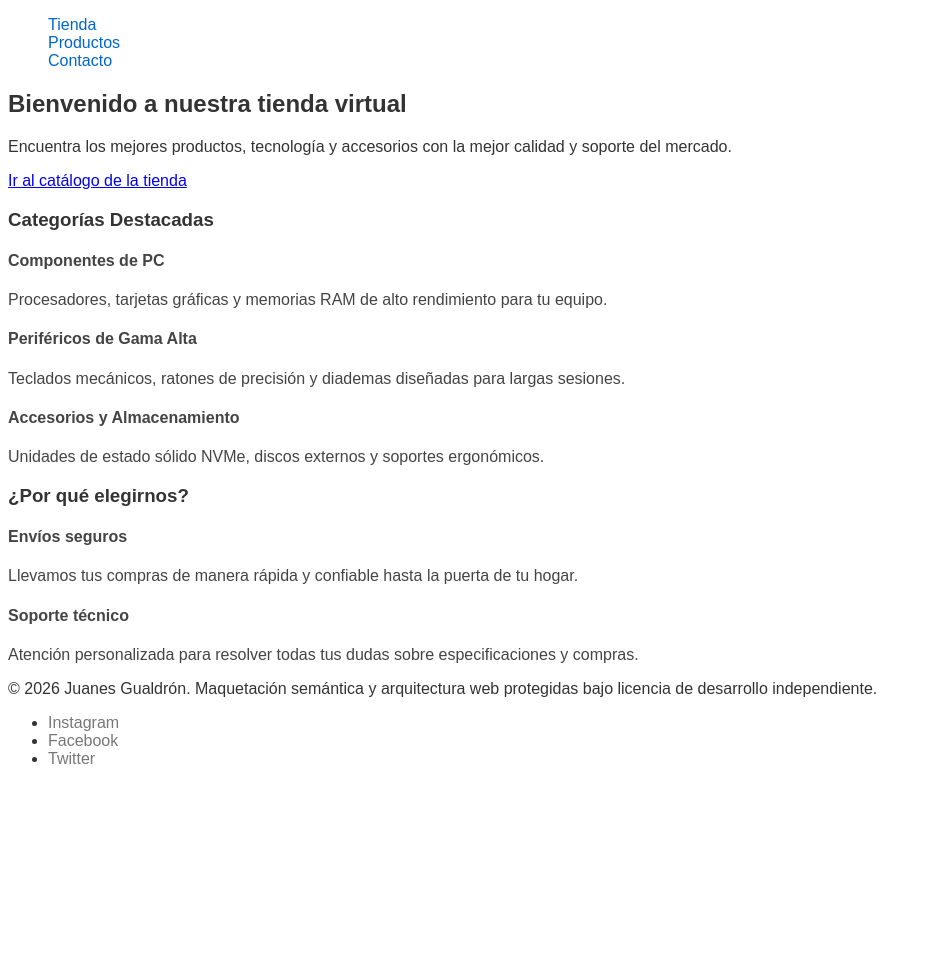
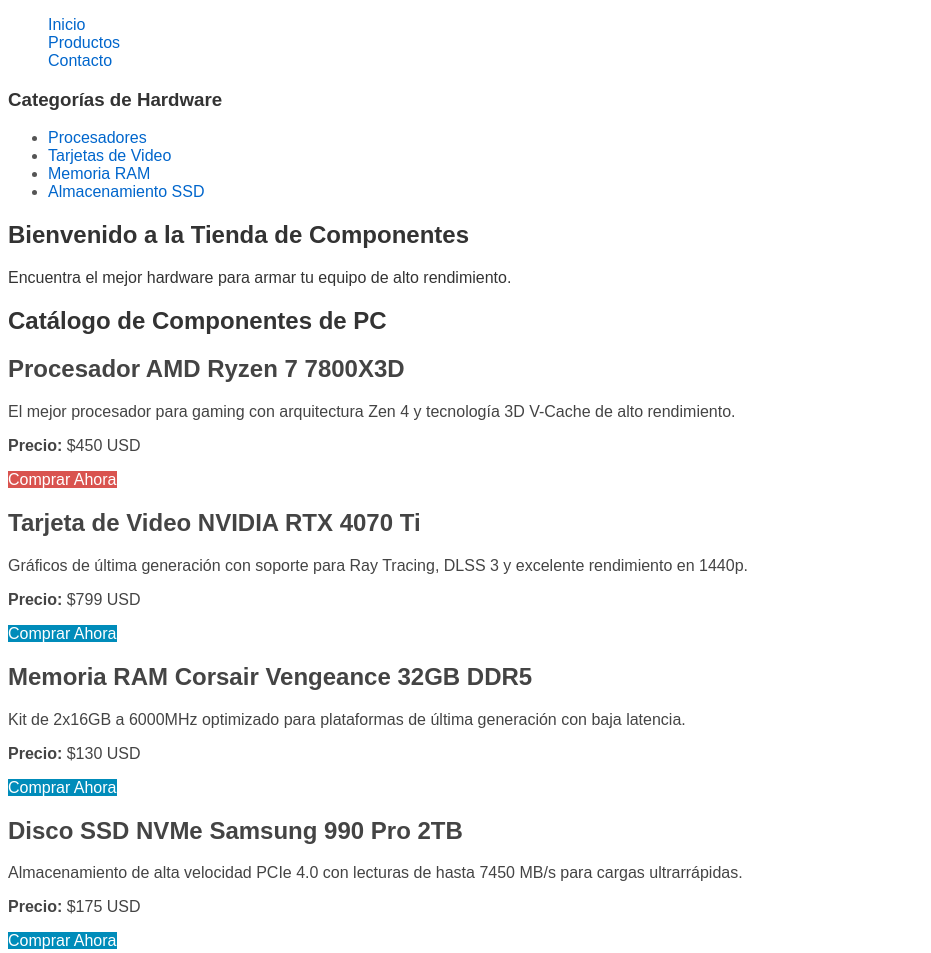
Before and after one commit to JuanesGualdron/CSS, a plain HTML site: page index.html in a window 1280 px wide. Shown: the top 953 px of the page, without its empty margins (0-931 px from the left). Before the commit the page ends 800 px from the top, so only its background shows below. Drawn offline with Linux system fonts and the light colour scheme.

Commit message:
feat: unifica toda la estructura e informacion en un unico index.html con navegacion simulada

```diff
--- a/index.html
+++ b/index.html
@@ -1,65 +1,82 @@
 <!DOCTYPE html>
-<html lang="en">
+<html lang="es">
 
 <head>
     <meta charset="UTF-8">
     <meta name="viewport" content="width=device-width, initial-scale=1.0">
-    <title>Tienda</title>
+    <title>Tienda de Componentes de PC</title>
     <link rel="stylesheet" href="estilos.css">
 </head>
 
 <body>
+
+    <!-- Navegación con enlaces internos simulados -->
     <header>
         <nav>
             <ul>
-                <li><a href="index.html">Tienda</a></li>
-                <li><a href="productos.html">Productos</a></li>
-                <li><a href="contacto.html">Contacto</a></li>
+                <li><a href="#inicio">Inicio</a></li>
+                <li><a href="#productos">Productos</a></li>
+                <li><a href="#contacto">Contacto</a></li>
             </ul>
         </nav>
     </header>
 
+    <!-- Menú lateral / Categorías -->
+    <aside id="contacto">
+        <h3>Categorías de Hardware</h3>
+        <ul>
+            <li><a href="#">Procesadores</a></li>
+            <li><a href="#">Tarjetas de Video</a></li>
+            <li><a href="#">Memoria RAM</a></li>
+            <li><a href="#">Almacenamiento SSD</a></li>
+        </ul>
+    </aside>
 
+    <!-- Contenido Principal unificado -->
     <main>
-
-        <section>
-            <h2>Bienvenido a nuestra tienda virtual</h2>
-            <p>Encuentra los mejores productos, tecnología y accesorios con la mejor calidad y soporte del mercado.</p>
-            <p><a href="productos.html">Ir al catálogo de la tienda</a></p>
+        <section id="inicio">
+            <h1>Bienvenido a la Tienda de Componentes</h1>
+            <p>Encuentra el mejor hardware para armar tu equipo de alto rendimiento.</p>
         </section>
 
+        <section id="productos">
+            <h1>Catálogo de Componentes de PC</h1>
 
-        <section>
-            <h3>Categorías Destacadas</h3>
             <article>
-                <h4>Componentes de PC</h4>
-                <p>Procesadores, tarjetas gráficas y memorias RAM de alto rendimiento para tu equipo.</p>
+                <h2>Procesador AMD Ryzen 7 7800X3D</h2>
+                <p>El mejor procesador para gaming con arquitectura Zen 4 y tecnología 3D V-Cache de alto rendimiento.
+                </p>
+                <p><strong>Precio:</strong> $450 USD</p>
+                <a href="#" class="btn-comprar btn-especial">Comprar Ahora</a>
+                <!-- REFACTORIZACIÓN: Se reemplazó el id="btn-destacado" (que causaba conflicto de especificidad) por la clase "btn-especial" -->
             </article>
+
             <article>
-                <h4>Periféricos de Gama Alta</h4>
-                <p>Teclados mecánicos, ratones de precisión y diademas diseñadas para largas sesiones.</p>
+                <h2>Tarjeta de Video NVIDIA RTX 4070 Ti</h2>
+                <p>Gráficos de última generación con soporte para Ray Tracing, DLSS 3 y excelente rendimiento en 1440p.
+                </p>
+                <p><strong>Precio:</strong> $799 USD</p>
+                <a href="#" class="btn-comprar">Comprar Ahora</a>
             </article>
+
             <article>
-                <h4>Accesorios y Almacenamiento</h4>
-                <p>Unidades de estado sólido NVMe, discos externos y soportes ergonómicos.</p>
+                <h2>Memoria RAM Corsair Vengeance 32GB DDR5</h2>
+                <p>Kit de 2x16GB a 6000MHz optimizado para plataformas de última generación con baja latencia.</p>
+                <p><strong>Precio:</strong> $130 USD</p>
+                <a href="#" class="btn-comprar">Comprar Ahora</a>
             </article>
-        </section>
 
-
-        <section>
-            <h3>¿Por qué elegirnos?</h3>
             <article>
-                <h4>Envíos seguros</h4>
-                <p>Llevamos tus compras de manera rápida y confiable hasta la puerta de tu hogar.</p>
-            </article>
-            <article>
-                <h4>Soporte técnico</h4>
-                <p>Atención personalizada para resolver todas tus dudas sobre especificaciones y compras.</p>
+                <h2>Disco SSD NVMe Samsung 990 Pro 2TB</h2>
+                <p>Almacenamiento de alta velocidad PCIe 4.0 con lecturas de hasta 7450 MB/s para cargas ultrarrápidas.
+                </p>
+                <p><strong>Precio:</strong> $175 USD</p>
+                <a href="#" class="btn-comprar">Comprar Ahora</a>
             </article>
         </section>
     </main>
 
-
+    <!-- Pie de página -->
     <footer>
         <p>&copy; 2026 Juanes Gualdrón. Maquetación semántica y arquitectura web protegidas bajo licencia de desarrollo
             independiente.</p>
```
